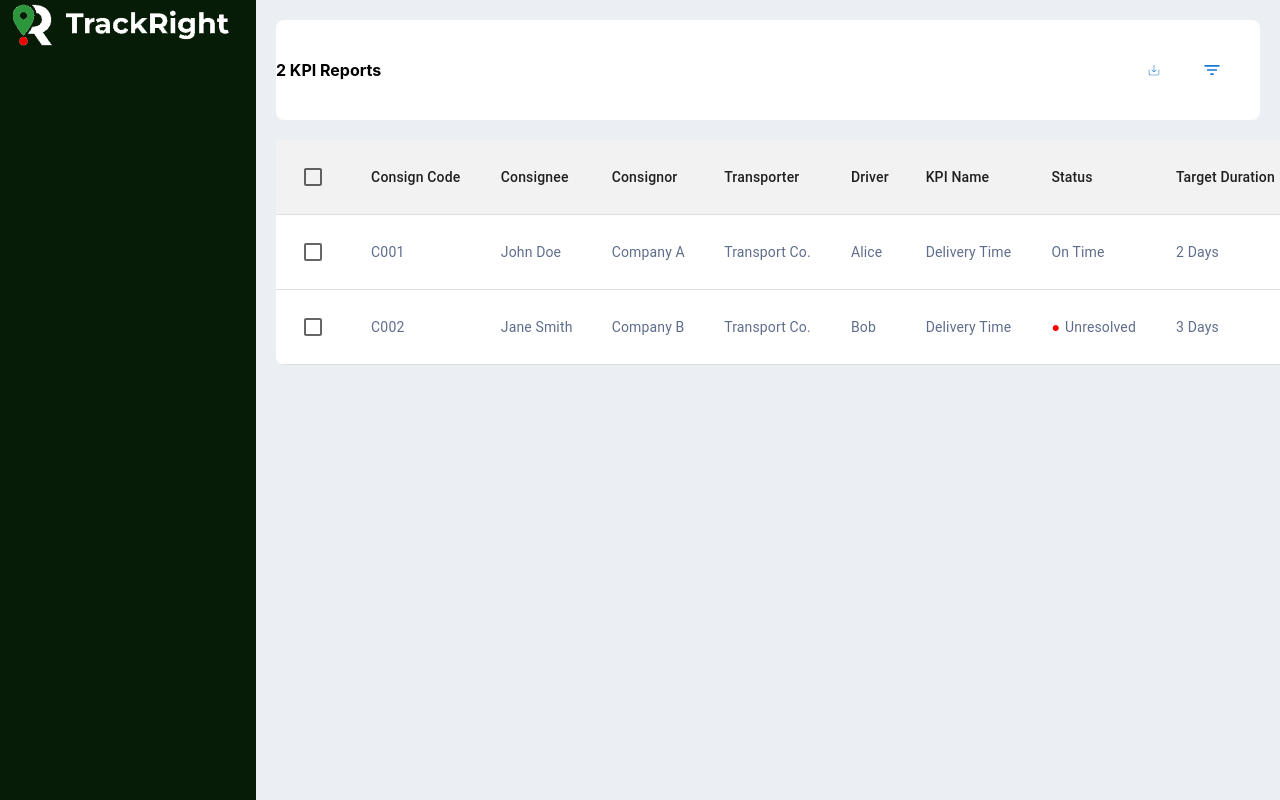
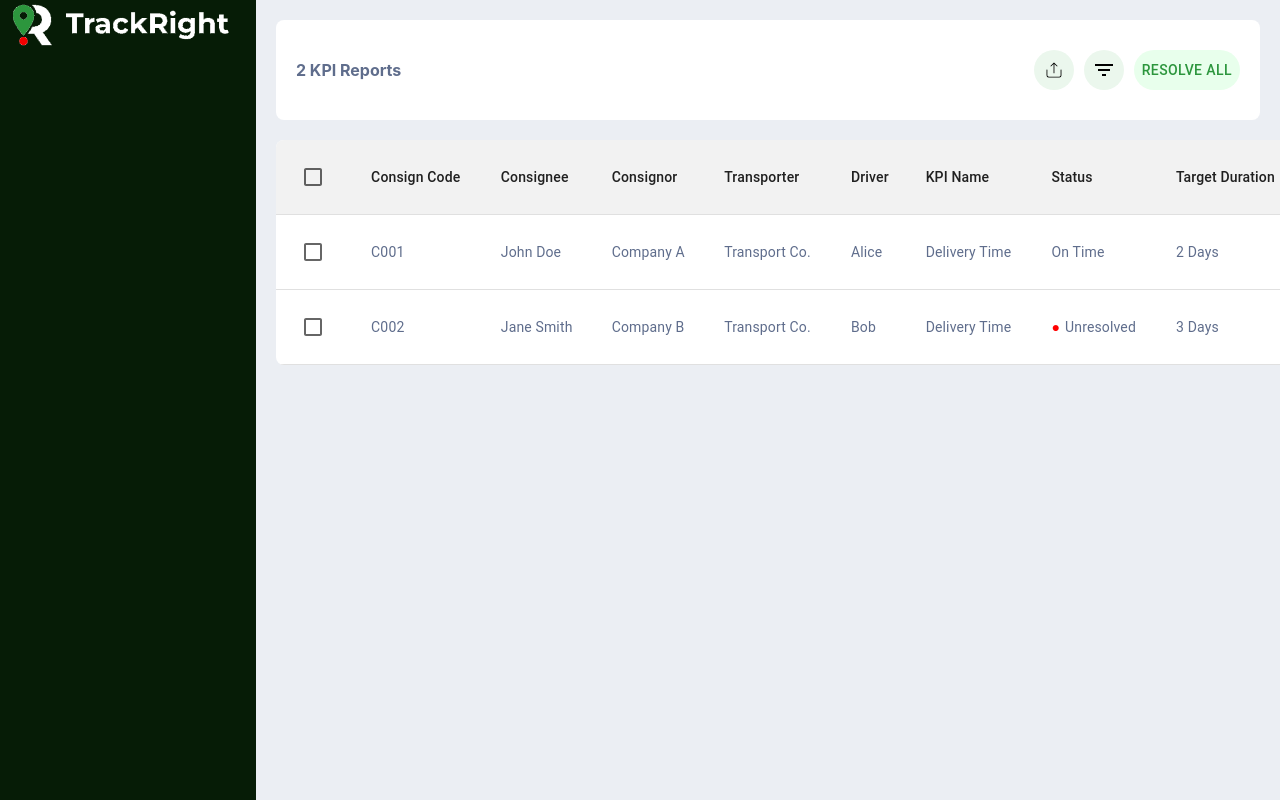
Before and after one commit to Donaldson222/Kpi-reports, a React (Create React App) app: page / in a window 1280 px wide. Shown: the top 800 px of the page. Built offline with nearby package versions, Linux system fonts and the light colour scheme.

Commit message:
Buttons added

```diff
--- a/src/Components/Buttons/Buttons.jsx
+++ b/src/Components/Buttons/Buttons.jsx
@@ -2,26 +2,103 @@ import React, { useState } from 'react';
 import { Button } from '@mui/material';
 import SearchIcon from '@mui/icons-material/Search';
 import FilterListIcon from '@mui/icons-material/FilterList';
-import { CiImport } from "react-icons/ci";
+import { CiExport } from "react-icons/ci";
 
 const Buttons = ({ recordCount }) => {
     const [searchTerm, setSearchTerm] = useState('');
-
-
 
     const handleFilter = () => {
         // Logic for handling filter
     };
 
+    const handleExport = () => {
+        const data = [
+            { consignCode: 'C001', consignee: 'John Doe', consignor: 'Company A', transporter: 'Transport Co.', driver: 'Alice', kpiName: 'Delivery Time', status: 'On Time', targetDuration: '2 Days' },
+            { consignCode: 'C002', consignee: 'Jane Smith', consignor: 'Company B', transporter: 'Transport Co.', driver: 'Bob', kpiName: 'Delivery Time', status: 'Unresolved', targetDuration: '3 Days' },
+        ];
+
+        const csvRows = [
+            ['Consign Code', 'Consignee', 'Consignor', 'Transporter', 'Driver', 'KPI Name', 'Status', 'Target Duration'],
+            ...data.map(row => [
+                row.consignCode,
+                row.consignee,
+                row.consignor,
+                row.transporter,
+                row.driver,
+                row.kpiName,
+                row.status,
+                row.targetDuration
+            ])
+        ];
+
+        const csvString = csvRows.map(e => e.join(",")).join("\n");
+        const blob = new Blob([csvString], { type: 'text/csv' });
+        const url = URL.createObjectURL(blob);
+        const a = document.createElement('a');
+        a.setAttribute('href', url);
+        a.setAttribute('download', 'kpi_data.csv');
+        a.click();
+    };
+
     return (
-        <div style={{ display: 'flex', justifyContent: 'space-between', alignItems: 'center',backgroundColor: 'white', borderRadius: '8px', overflow: 'hidden', marginTop: '20px', marginLeft: '20px', marginRight: '20px', height: '100px'}}>
-            <h4 style={{ margin: 0 }}>{recordCount} KPI Reports</h4>
-            <div>
-                <Button>
-                <CiImport />
+        <div style={{
+            display: 'flex',
+            justifyContent: 'space-between',
+            alignItems: 'center',
+            backgroundColor: 'white',
+            borderRadius: '8px',
+            overflow: 'hidden',
+            marginTop: '20px',
+            marginLeft: '20px',
+            marginRight: '20px',
+            height: '100px',
+            padding: '0 20px'
+        }}>
+            <h4 style={{ margin: 0, color: '#5F6D8C' }}>{recordCount} KPI Reports</h4>
+
+            {/* Buttons Container */}
+            <div style={{ display: 'flex', gap: '10px' }}>
+                {/* Import Button */}
+                <Button
+                    onClick={handleExport}
+                    style={{
+                        backgroundColor: '#EBF7ED',
+                        color: 'black',
+                        minWidth: '40px',
+                        height: '40px',
+                        borderRadius: '50%',
+                        display: 'flex',
+                        alignItems: 'center',
+                        justifyContent: 'center'
+                    }}
+                >
+                    <CiExport size={20} />
                 </Button>
-                <Button onClick={handleFilter} startIcon={<FilterListIcon />} style={{ marginRight: '10px' }}>
 
+                {/* Filter Button */}
+                <Button
+                    onClick={handleFilter}
+                    style={{
+                        backgroundColor: '#EBF7ED',
+                        color: 'black',
+                        minWidth: '40px',
+                        height: '40px',
+                        borderRadius: '50%',
+                        display: 'flex',
+                        alignItems: 'center',
+                        justifyContent: 'center'
+                    }}
+                >
+                    <FilterListIcon />
+                </Button>
+                <Button
+                    style={{
+                        backgroundColor: '#E8FFEC',
+                        color: '#2C963D',
+                        borderRadius: '35px'
+                    }}
+                >
+                    Resolve All
                 </Button>
 
             </div>
```
